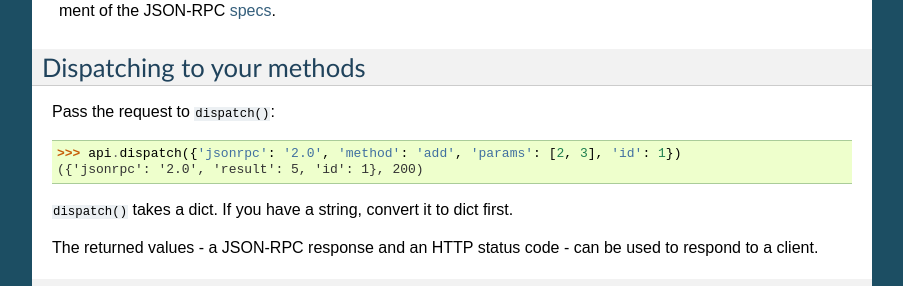
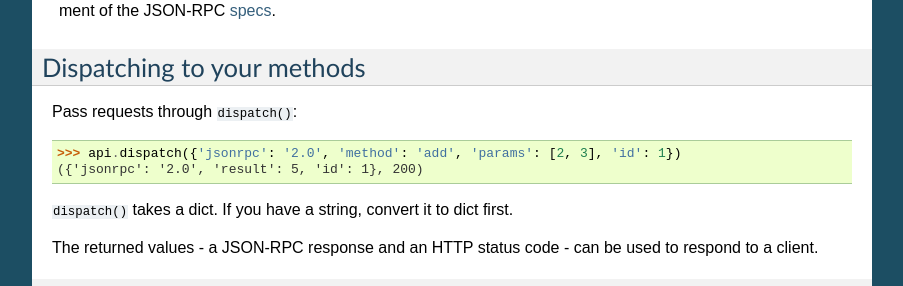
Before and after one commit to explodinglabs/jsonrpcserver, a Sphinx documentation site: the page built from doc/index.rst, in a window 1280 px wide and 900 px high, scrolled down 528 px. Shown: the part 157-443 px from the top of the window, without its empty margins (198-1101 px from the left). Built offline with Sphinx 7.4.7, drawn with Linux system fonts in a browser that asks for light colours.

Commit message:
Documentation

```diff
--- a/doc/index.rst
+++ b/doc/index.rst
@@ -42,7 +42,7 @@ Keyword parameters are also acceptable::
 Dispatching to your methods
 ===========================
 
-Pass the request to ``dispatch()``::
+Pass requests through ``dispatch()``::
 
     >>> api.dispatch({'jsonrpc': '2.0', 'method': 'add', 'params': [2, 3], 'id': 1})
     ({'jsonrpc': '2.0', 'result': 5, 'id': 1}, 200)
```
